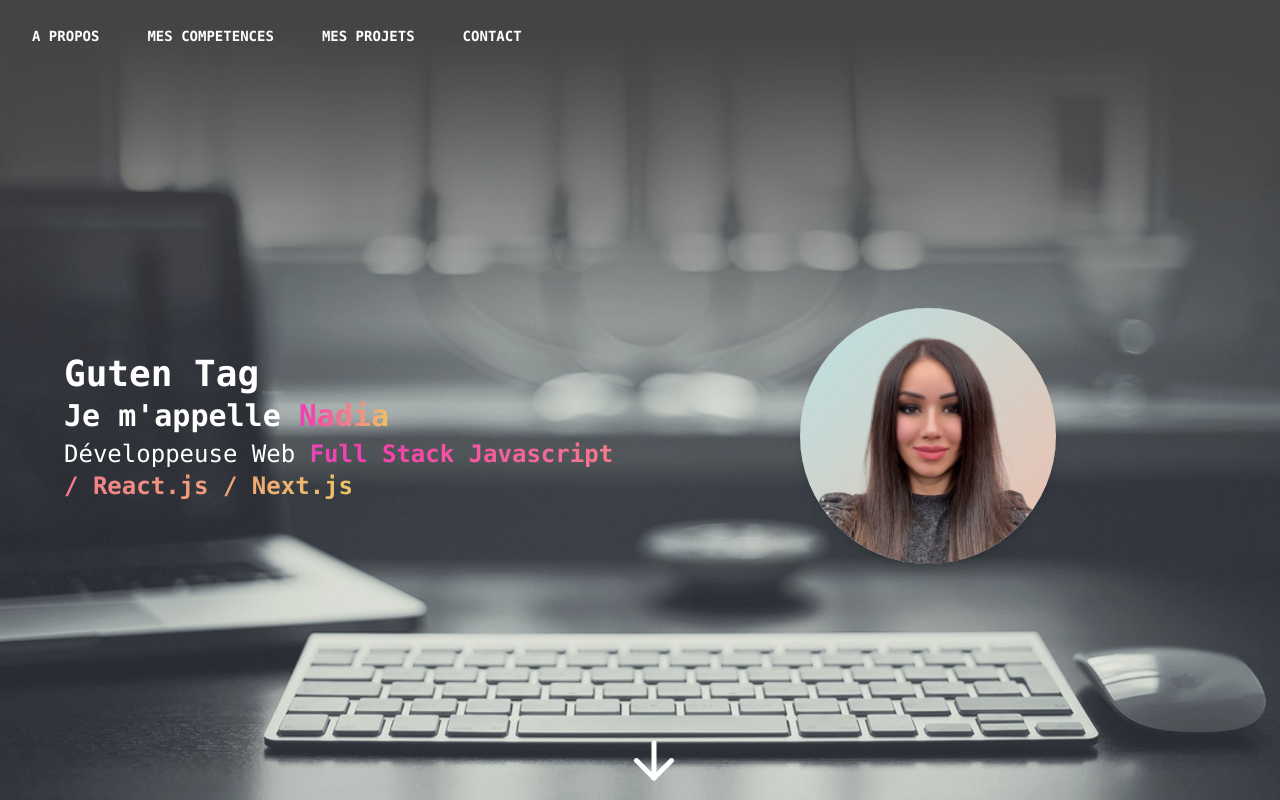
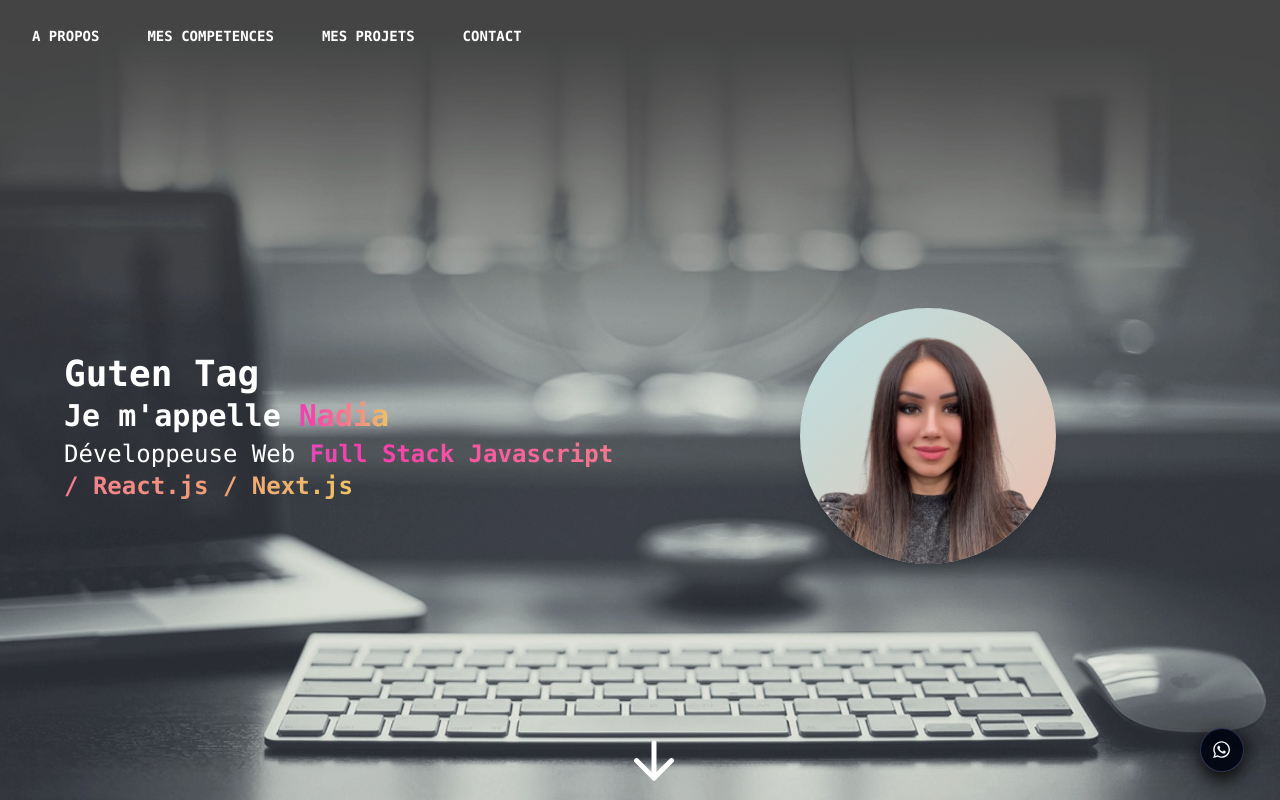
Before and after one commit to BakrimNadia/Portfolio-Nadia, a Next.js app: page / in a window 1280 px wide. Shown: the top 800 px of the page. Built offline with nearby package versions, Linux system fonts and the light colour scheme.

Commit message:
add floating buttons

```diff
--- /dev/null
+++ b/src/app/Components/Floatingbuttons.tsx
@@ -0,0 +1,103 @@
+"use client";
+
+import { useEffect, useState } from "react";
+import styled from "styled-components";
+import { FaArrowUp, FaWhatsapp } from "react-icons/fa";
+
+export default function FloatingButtons() {
+  const [showScrollTop, setShowScrollTop] = useState(false);
+
+  useEffect(() => {
+    const handleScroll = () => {
+      setShowScrollTop(window.scrollY > 250);
+    };
+    window.addEventListener("scroll", handleScroll);
+    return () => window.removeEventListener("scroll", handleScroll);
+  }, []);
+
+  const scrollToTop = () => {
+    if (typeof window !== "undefined") {
+      window.scrollTo({ top: 0, behavior: "smooth" });
+    }
+  };
+
+  return (
+    <Container>
+      {/* Bouton scroll top */}
+      <ScrollTopButton
+        onClick={scrollToTop}
+        aria-label="Remonter en haut"
+        $visible={showScrollTop}
+      >
+        <FaArrowUp />
+      </ScrollTopButton>
+
+      {/* Bouton WhatsApp */}
+      <WhatsAppButton
+        href="https://wa.me/33686466287" // 🔁 remplace par ton numéro WhatsApp
+        target="_blank"
+        rel="noopener noreferrer"
+        aria-label="Contacter via WhatsApp"
+      >
+        <FaWhatsapp />
+      </WhatsAppButton>
+    </Container>
+  );
+}
+
+/* ================= Styles ================= */
+
+const Container = styled.div`
+  position: fixed;
+  right: 36px; /* <-- décalé vers la gauche */
+  bottom: 28px;
+  z-index: 60;
+  display: flex;
+  flex-direction: column;
+  gap: 12px;
+
+  @media (max-width: 640px) {
+    right: 28px; /* <-- un peu moins sur mobile */
+    bottom: 22px;
+    gap: 10px;
+  }
+`;
+
+const buttonBase = `
+  width: 44px;
+  height: 44px;
+  border-radius: 999px;
+  display: flex;
+  align-items: center;
+  justify-content: center;
+  background: rgba(3, 7, 18, 0.96); /* noir profond */
+  color: #f9fafb;                   /* texte blanc */
+  box-shadow: 0 8px 20px rgba(0, 0, 0, 0.95);
+  border: 1px solid rgba(148, 163, 253, 0.25);
+  transition: all 0.25s ease;
+  font-size: 1.2rem;
+  cursor: pointer;
+
+  &:hover {
+    transform: translateY(-3px) scale(1.05);
+    box-shadow: 0 12px 28px rgba(0, 0, 0, 1);
+    border-color: rgba(236, 72, 153, 0.8);
+  }
+
+  @media (max-width: 640px) {
+    width: 38px;
+    height: 38px;
+    font-size: 1.05rem;
+  }
+`;
+
+const ScrollTopButton = styled.button<{ $visible: boolean }>`
+  ${buttonBase}
+  opacity: ${(props) => (props.$visible ? 1 : 0)};
+  transform: translateY(${(props) => (props.$visible ? "0" : "6px")});
+  pointer-events: ${(props) => (props.$visible ? "auto" : "none")};
+`;
+
+const WhatsAppButton = styled.a`
+  ${buttonBase}
+`;
--- a/src/app/page.tsx
+++ b/src/app/page.tsx
@@ -7,6 +7,7 @@ import Contact from "./Components/Contact";
 import Projects from "./Components/Projects";
 import { Skills } from "./Components/Skills";
 import Footer from "./Components/Footer";
+import FloatingButtons from "./Components/Floatingbuttons";
 
 export default function HomePage() {
   return (
@@ -24,6 +25,7 @@ export default function HomePage() {
      <Projects />
      <Contact />
      <Footer />
+     <FloatingButtons />
     </div>
   );
 }
```
